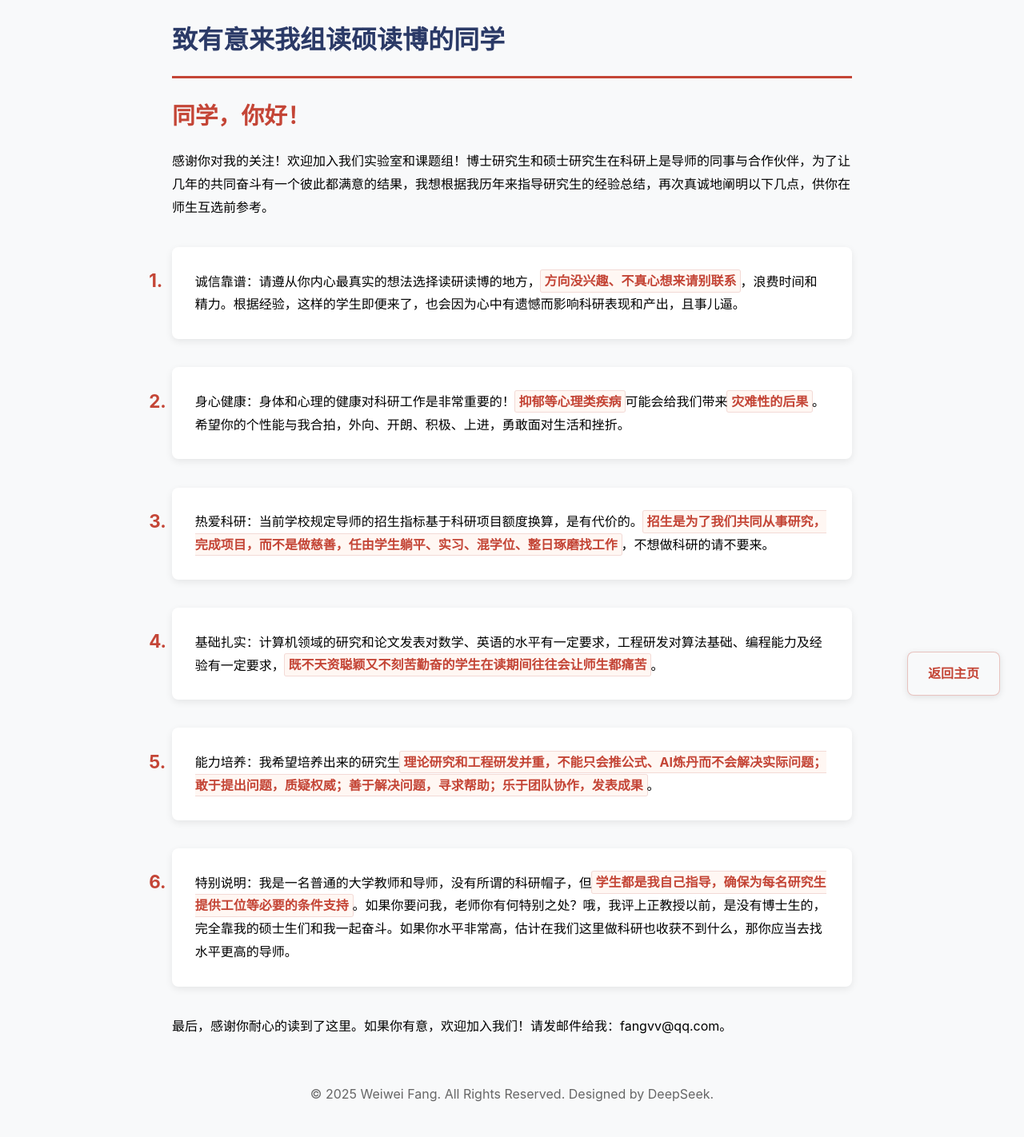
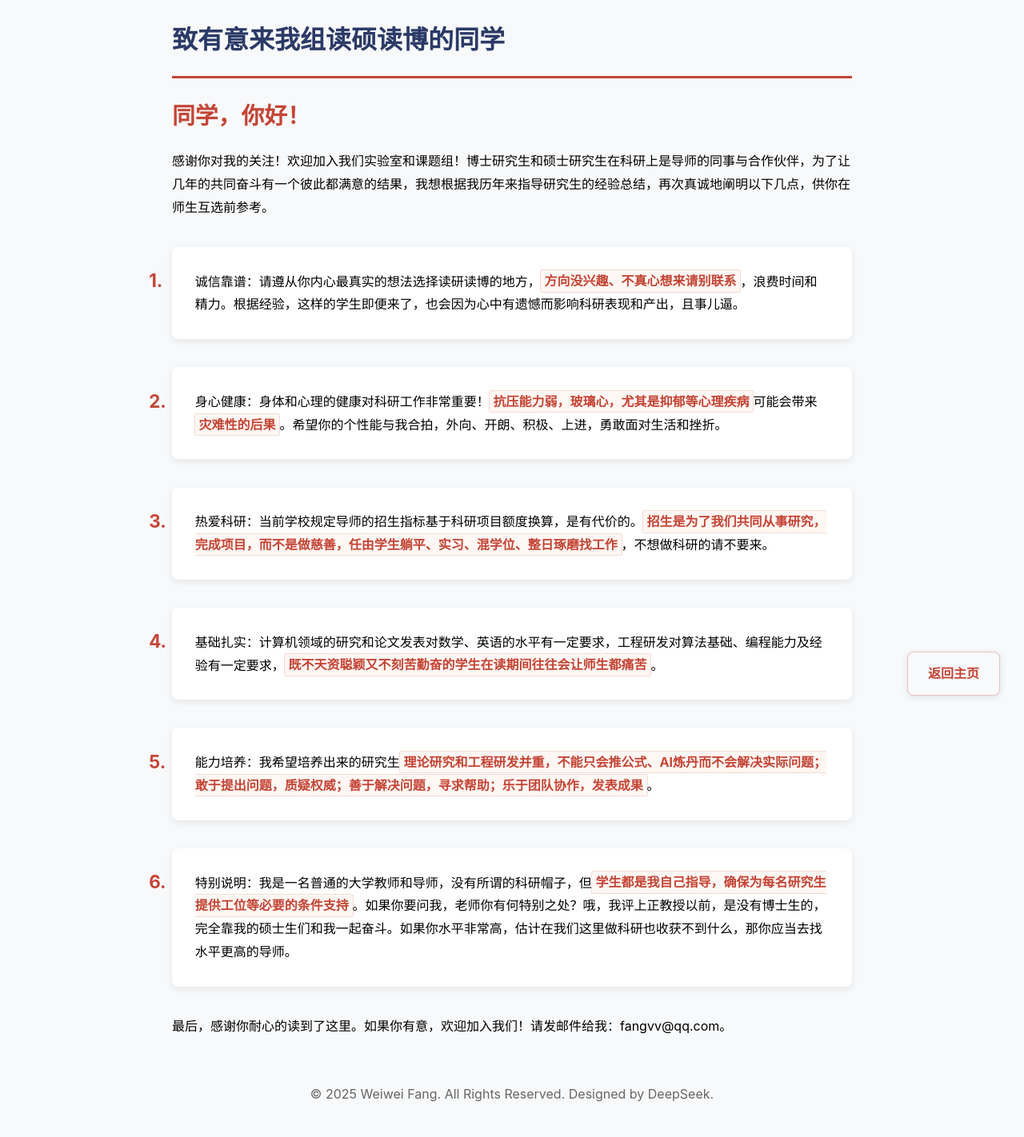
Before and after one commit to fangvv/Homepage, a Jekyll site: the page faq2.html, which Jekyll copies as it is, in a window 1280 px wide. Shown: the whole page at 80% size. Built offline with Jekyll 4.4.1, drawn with Linux system fonts in a browser that asks for light colours; comment, search, counter and statistics services are not loaded.

Commit message:
update faq

```diff
--- a/faq2.html
+++ b/faq2.html
@@ -93,7 +93,7 @@ strong:hover {
     <ol>
 <li>诚信靠谱：请遵从你内心最真实的想法选择读研读博的地方，<strong>方向没兴趣、不真心想来请别联系</strong>，浪费时间和精力。根据经验，这样的学生即便来了，也会因为心中有遗憾而影响科研表现和产出，且事儿逼。</li>
 
-<li>身心健康：身体和心理的健康对科研工作是非常重要的！<strong>抑郁等心理类疾病</strong>可能会给我们带来<strong>灾难性的后果</strong>。希望你的个性能与我合拍，外向、开朗、积极、上进，勇敢面对生活和挫折。</li>
+<li>身心健康：身体和心理的健康对科研工作非常重要！<strong>抗压能力弱，玻璃心，尤其是抑郁等心理疾病</strong>可能会带来<strong>灾难性的后果</strong>。希望你的个性能与我合拍，外向、开朗、积极、上进，勇敢面对生活和挫折。</li>
 
 <li>热爱科研：当前学校规定导师的招生指标基于科研项目额度换算，是有代价的。<strong>招生是为了我们共同从事研究，完成项目，而不是做慈善，任由学生躺平、实习、混学位、整日琢磨找工作</strong>，不想做科研的请不要来。</li>
 
```
